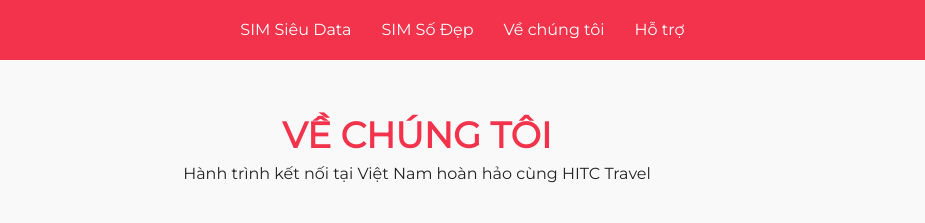
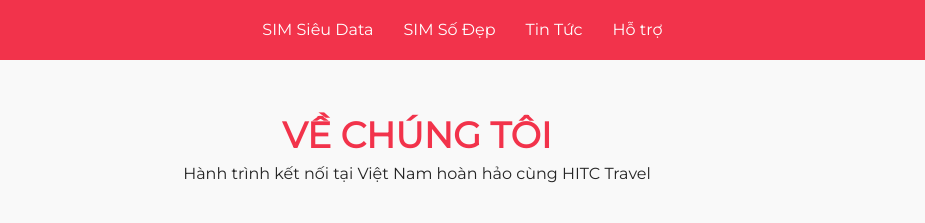
Before and after one commit to Sagn07/Project-TTCN, a plain HTML site: page tintuc.html in a window 1280 px wide. Shown: the top 223 px of the page, 223-1148 px from the left. Drawn offline with Linux system fonts and the light colour scheme; files whose address does not match are found by name.

Commit message:
cap nhat link dan, bo sung,sua lai code

```diff
--- a/tintuc.html
+++ b/tintuc.html
@@ -29,7 +29,7 @@
             <ul class="nav-links">
               <li><a href="simsieudata.html">SIM Siêu Data</a></li>
               <li><a href="simsodep.html">SIM Số Đẹp</a></li>
-              <li><a href="tintuc.html">Về chúng tôi</a></li>
+              <li><a href="tintuc.html">Tin Tức</a></li>
               <li><a href="hotro.html">Hỗ trợ</a></li>
             </ul>
           </nav>
```
